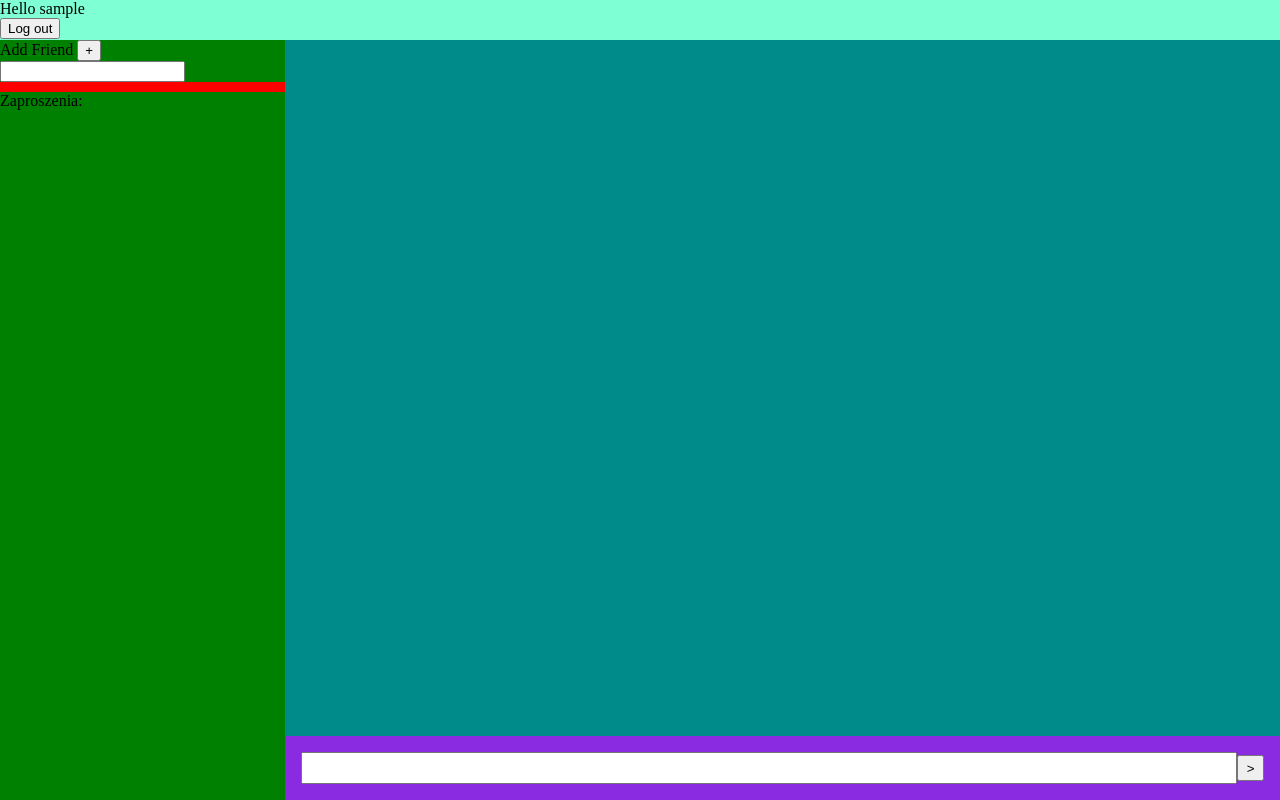
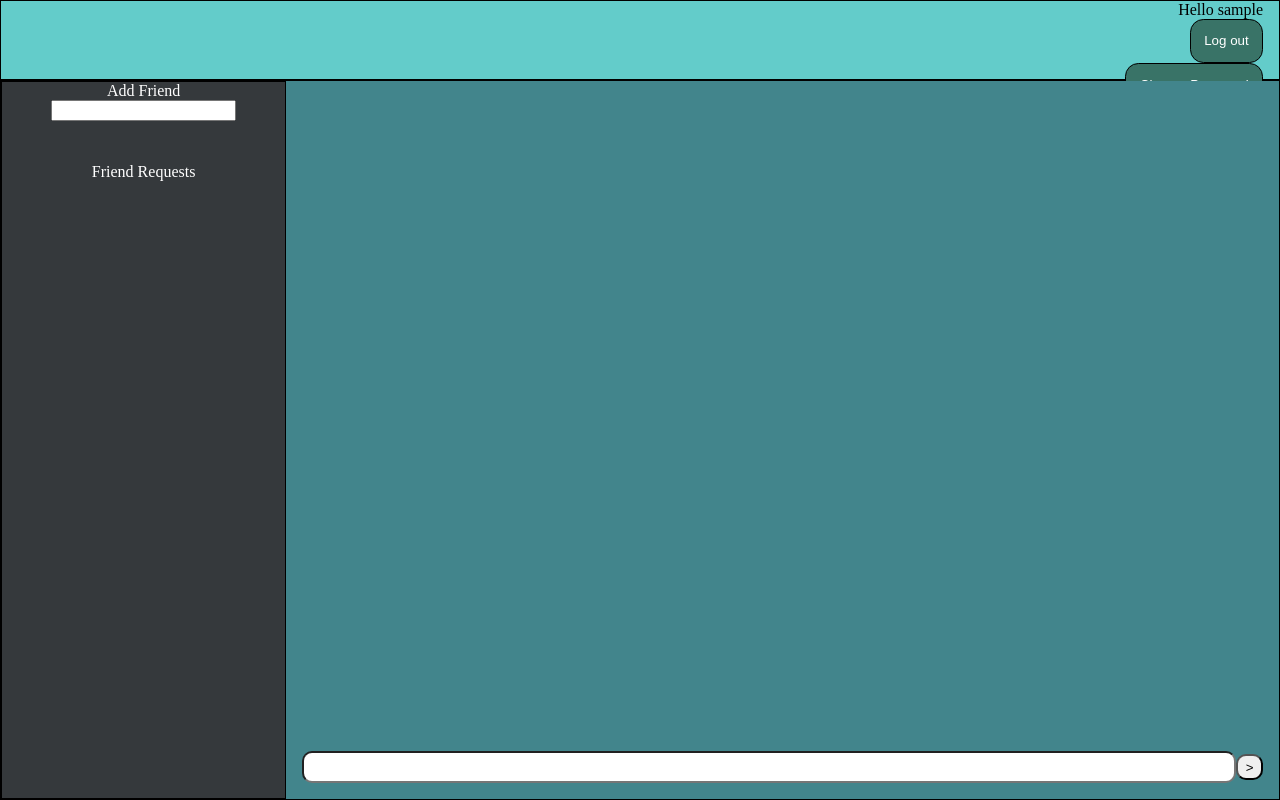
Before and after one commit to xAdiro/TrytytkowyKomunikatorE2EE, a Django app: page / in a window 1280 px wide. Run offline with Django 4.2, Linux system fonts and the light colour scheme; the visitor is signed in with stand-in values (Sample User, id 1); data comes from the database, SQL or seed files in the repository; data that the repository does not hold is empty.

Commit message:
Added better css

```diff
--- a/trytytkowy_komunikator/chat_app/static/css/chat.css
+++ b/trytytkowy_komunikator/chat_app/static/css/chat.css
@@ -4,58 +4,116 @@ body{
     max-height: 100vh;
 }
 
+.buttontopbar{
+    background-color: #397367;
+    border: 1px solid black;
+    color: white;
+    padding: 1em 1em;
+    border-radius: 1em;
+    text-align: center;
+    text-decoration: none;
+}
+
+.buttonrequest{
+    background-color: #5DA399;
+    border: 1px solid black;
+    color: black;
+    padding: 1em 1em;
+    border-radius: 1em;
+    text-align: center;
+    text-decoration: none;
+}
+
 .topbar{
-    background-color: aquamarine;
+    background-color: #63CCCA;
     width: 100%;
-    height: 5vh;
-
+    height: 10vh;
+    padding-right: 1em;
+    text-align: right;
+    box-sizing: border-box;
+    border: 1px solid black;
 }
 
 .UIcontainer{
     display: flex;
     flex-direction: row;
-    background-color: green;
+    background-color: #35393C;
     width: 100%;
-    height: 95vh;
+    height: 90vh;
+    box-sizing: border-box;
+    border: 1px solid black;
 }
 
 .contacts-container{
+    height: 100%;
     flex-grow: 7;
+    box-sizing: border-box;
+    border: 1px solid black;
+}
+
+.add-contact{
+    background-color: #35393C;
+    height: 10%;
+    color:rgb(255, 255, 255);
+    text-align: center;
 }
 
 .contacts{
-    background-color: red;
-
+    background-color: #35393C;
     display: flex;
     flex-direction: column;
     gap: 0.3em;
-
     max-height: 400px;
-    padding: 0.3em;
-
+    padding: 0.3em 0.3em;
+    overflow: auto;
 }
 
 .contact{
-    background-color: #a5632a;
-    height: 100px;
+    background-color: #397367;
+    height: 1.5em;
+    margin: 0.25em;
     border-radius: 1em;
-    padding: 1em;
+    padding: 1em 1em;
+    text-align: center;
 }
 
+a:link{
+    text-decoration: none;
+    color:rgb(255, 255, 255);
+}
+
+
 .active_contact{
-    background-color: #ff7700;
+    background-color: #5DA399;
+}
+
+.friend-request-container{
+    background-color: #35393C;
+    color:rgb(255, 255, 255);
+    text-align: center;
+}
+
+.friend-request{
+    background-color: #397367;
+    color: black;
+    margin: 0.25em;
+    height: 2.5em;
+    border-radius: 1em;
+    padding: 1em 1em;
+    text-align: center;
 }
 
 .chatcontainer{
-    background-color: blue;
+    background-color: #42858C;
     display: flex;
     flex-direction: column;
+    border-radius: 4em;
     flex-grow: 7;
     width: 70%;
 }
 
 .chatbox{
-    background-color: darkcyan;
+    background-color: #42858C;
     display: flex;
     flex-direction: column-reverse;
     gap: 1em;
@@ -84,7 +142,7 @@ body{
 }
 
 .chatUI{
-    background-color: blueviolet;
+    background-color: #42858C;
     padding: 1em;
 
     width: calc(100% - 2em);
@@ -100,9 +158,11 @@ body{
     /*width: 100%;*/
     height: 80%;
     flex-grow: 1;
+    border-radius: 10px;
 }
 
 #send-button{
     width: 2em;
     height: 2em;
+    border-radius: 10px;
 }
--- a/trytytkowy_komunikator/chat_app/templates/chat.html
+++ b/trytytkowy_komunikator/chat_app/templates/chat.html
@@ -16,7 +16,11 @@
             Hello {{ user.get_username }}
             <form action="/logout/" method="POST">
                 {% csrf_token %}
-                <button type="submit">Log out</button>
+                <button type="submit" class="buttontopbar">Log out</button>
+            </form>
+            <form action="/change_password/" method="POST">
+                {% csrf_token %}
+                <button type="submit" class="buttontopbar">Change Password</button>
             </form>
 
         </div>
@@ -24,7 +28,6 @@
             <div class="contacts-container">
                 <div class="add-contact">
                     <span>Add Friend</span>
-                    <button id="add-contact-button">+</button>
                     <br>
                     <input id="add-contact-input" type="text" onkeydown="sendFriendRequest()">
                 </div>
@@ -36,12 +39,12 @@
                     {% endfor %}
                 </div>
                 <div class="friend-request-container">
-                Zaproszenia:
+                Friend Requests
                 {% for request in friend_requests %}
                     <div class="friend-request">
                         {{ request }}
-                        <button onclick="acceptRequest('{{ request }}')">Potwierdź</button>
-                        <button onclick="deleteRequest('{{ request }}')">Usuń</button>
+                        <button class="buttonrequest" onclick="acceptRequest('{{ request }}')">Potwierdź</button>
+                        <button class="buttonrequest" onclick="deleteRequest('{{ request }}')">Usuń</button>
                     </div>
                 {% endfor %}
             </div>
--- a/trytytkowy_komunikator/chat_app/urls.py
+++ b/trytytkowy_komunikator/chat_app/urls.py
@@ -12,5 +12,6 @@ urlpatterns = [
     path("chatbox/", views.chatbox),
     path("add-friend/", views.send_friend_request),
     path("accept-friend-request/", actions.accept_friend_request),
+    path("change-password/",views.change_password_page),
     path("", views.chat)
 ]
--- a/trytytkowy_komunikator/chat_app/views.py
+++ b/trytytkowy_komunikator/chat_app/views.py
@@ -160,3 +160,6 @@ def _is_friend_with(username1: str, username2: str) -> bool:
 
     return models.FriendsWith.objects.filter(user1=user1.id, user2=user2.id).count() >= 1 \
         or models.FriendsWith.objects.filter(user1=user2.id, user2=user1.id).count() >= 1
+
+def change_password_page(request):
+    return render(request,"change_password")
```
Also changed, not shown: trytytkowy_komunikator/chat_app/templates/change_password.html (added).
